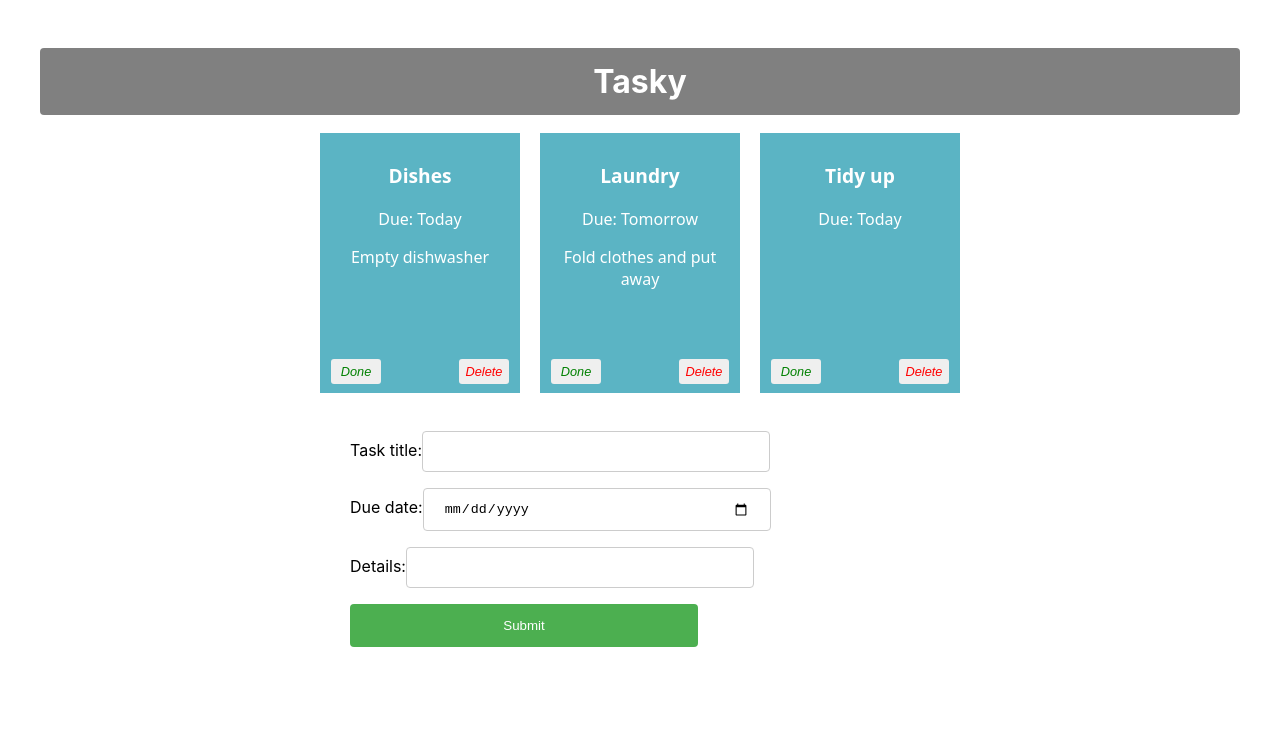
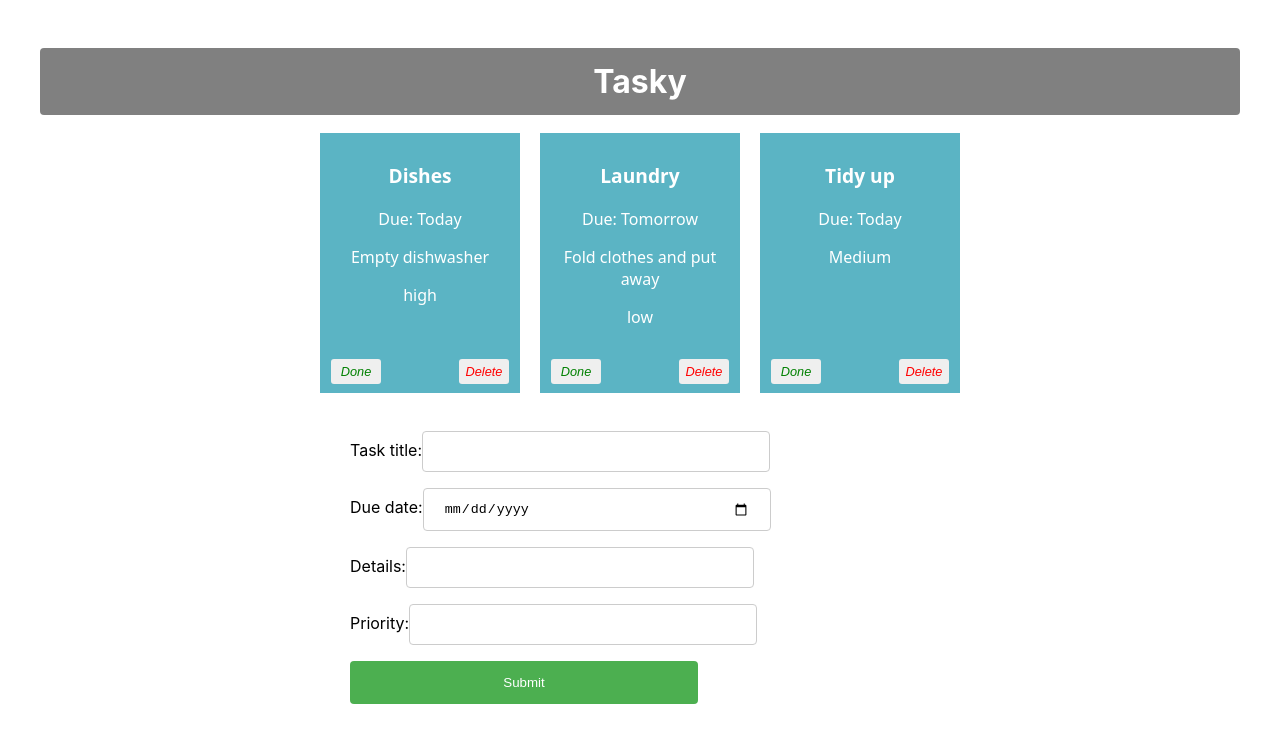
Before and after one commit to Calc6/react-basics-labs, a React (Create React App) app in the folder tasky/: page / in a window 1280 px wide. Shown: the top 742 px of the page. Built offline with nearby package versions, Linux system fonts and the light colour scheme.

Commit message:
add priority

```diff
--- a/tasky/src/App.js
+++ b/tasky/src/App.js
@@ -7,16 +7,17 @@
 function App() {
   const [ taskState, setTaskState ] = useState({
     tasks: [
-      { id: 1, title:"Dishes", description: "Empty dishwasher", deadline: "Today", done: false },
-      { id: 2, title: "Laundry", description: "Fold clothes and put away", deadline: "Tomorrow", done: false },
-      { id: 3, title: "Tidy up", deadline: "Today", done: false}
+      { id: 1, title:"Dishes", description: "Empty dishwasher", deadline: "Today", done: false ,priority:"high"},
+      { id: 2, title: "Laundry", description: "Fold clothes and put away", deadline: "Tomorrow", done: false, priority:"low" },
+      { id: 3, title: "Tidy up", deadline: "Today", done: false , priority:"Medium"}
     ]
   });
 
   const [ formState, setFormState ] = useState({
     title: "",
     description: "",
-    deadline: ""
+    deadline: "",
+    priority:""
   });
 
   const doneHandler = (taskIndex) => {
@@ -43,6 +44,9 @@
         break;
       case "deadline":
         form.deadline = event.target.value;
+        break;
+      case "priority":
+        form.priority = event.target.value;
         break;
       default:
         form = formState;
@@ -73,6 +77,7 @@
           description={task.description}
           deadline={task.deadline}
           key={task.id}
+          priority={task.priority}
           done={task.done}
           markDone={() => doneHandler(index)}
           deleteTask = {() => deleteHandler(index)}
--- a/tasky/src/components/Form.js
+++ b/tasky/src/components/Form.js
@@ -19,6 +19,13 @@
         Details:
         <input type="text" name="description" onChange={(event) => props.change(event)} />
     </label>
+    <br />
+    <label>
+        Priority:
+        <input type="text" name="priority" onChange={(event) => props.change(event)} />
+
+
+    </label>
         <input type="submit" value="Submit" />
         </form>
     </div>
--- a/tasky/src/components/Task.js
+++ b/tasky/src/components/Task.js
@@ -8,6 +8,8 @@
             <p className="title">{props.title}</p>
             <p>Due: {props.deadline}</p>
             <p className="description">{props.description}</p>
+            <p className="priority">{props.priority}</p>
+
             <button onClick={props.markDone} className='doneButton'>Done</button>
             <button className='deleteButton' onClick={props.deleteTask}>Delete</button>
         </div>
```
